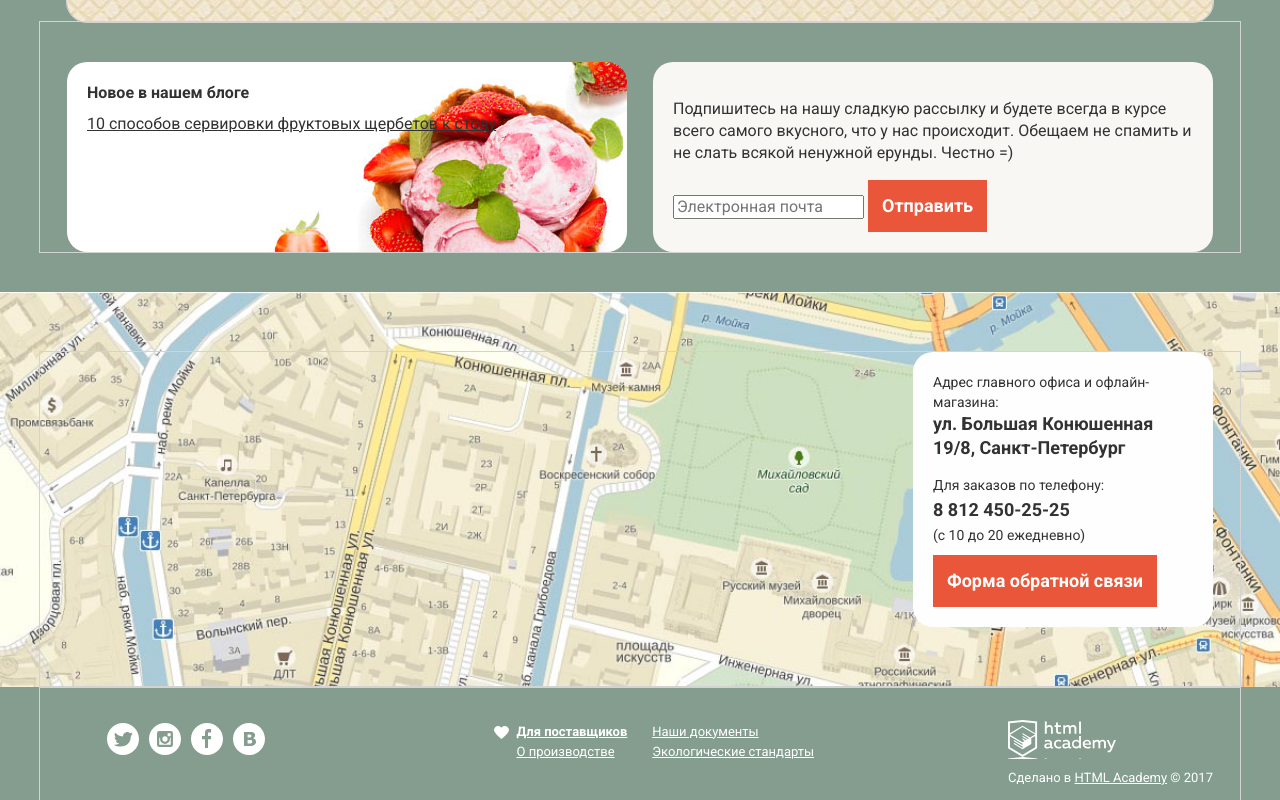
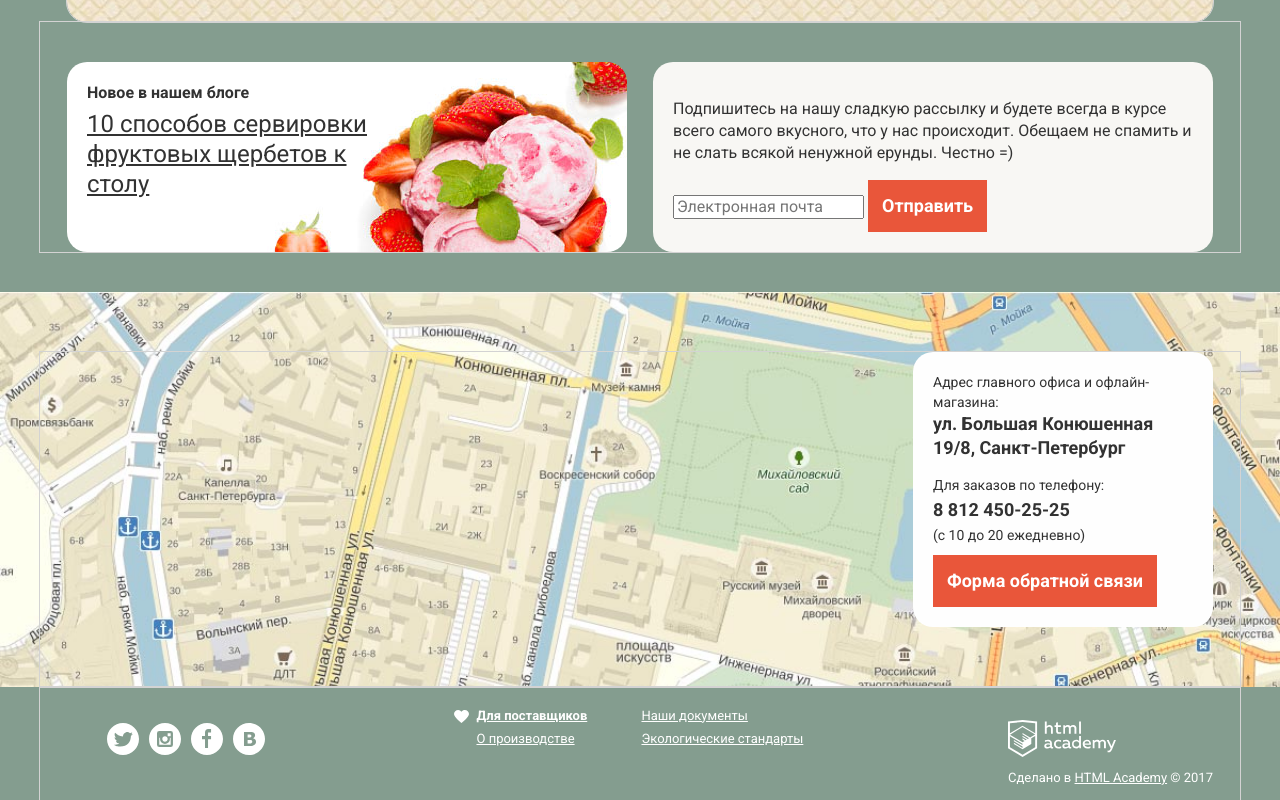
Before and after one commit to pavel-else/243899-gllacy, a plain HTML site: page index.html in a window 1280 px wide. Shown: the part 1720-2520 px from the top of the page. Drawn offline with Linux system fonts and the light colour scheme; files whose address does not match are found by name.

Commit message:
Разметка сетки макета. Устранение замечаний

```diff
--- a/css/main.css
+++ b/css/main.css
@@ -124,7 +124,7 @@ a:hover {
   display: none;
 }
 
-.wrap__bread-crumbs-and-contact-info {
+.bread-crumbs__wrapper {
   display: flex;
   justify-content: space-between;
   align-items: flex-end;
@@ -181,8 +181,6 @@ a:hover {
 
 /*SLIDER*/
 .slider {
-  z-index: 3;
-//  margin-top: -120px;
 }
 
 .slider__pages {
@@ -384,7 +382,7 @@ a:hover {
 
 
 /* NEW AND SUBSCRIPTION*/
-.wrap__news-and-subscription {
+.new-in-block__wrapper {
   display: flex;
   justify-content: space-between;
   padding-top: 40px;
@@ -408,12 +406,9 @@ a:hover {
 }
 
 .new-in-blog__link {
-<<<<<<< HEAD
+
   display: inline-block;
   width: 280px;
-=======
-  width: 50%;
->>>>>>> 9cd75ca85008af7cb667e5d13289cb15f525afcb
   font-size: 24px;
   line-height: 30px;
 
@@ -529,17 +524,27 @@ a:hover {
   list-style: none;
   display: flex;
   flex-wrap: wrap;
-  width: 340px;
+  margin: 0;
+  padding: 0;
+  width: 330px;
+  justify-content: space-between;
 }
 
+.sitelinks__items li {
+    flex-basis: 50%;
+}
 .sitelink__link {
-  display: flex;
+  display: block;
+  position: relative;
   font-size: 13px;
   line-height: 18px;
+  margin-bottom: 5px;
 }
 
 .sitelink__link::before {
   display: block;
+  position: absolute;
+  left: -25px;
   content: '';
   width: 20px;
   height: 20px;
@@ -564,6 +569,7 @@ a:hover {
   margin-bottom: 10px;
 
   background-image: url('../img/svg/logo-htmlacademy.svg');
+  background-repeat: no-repeat;
 }
 
 .footer-copyright {
--- a/index.html
+++ b/index.html
@@ -7,7 +7,7 @@
     <link href="css/normalize.css" rel="stylesheet">
     <link href="css/main.css" rel="stylesheet">
   </head>
-  <body class="page--main">
+  <body class="page page--main">
     <header class="main-header container tmp">
       <nav class="navigation">
         <div class="navigation__wrapper">
@@ -50,7 +50,7 @@
         </ul>
       </nav>
 
-      <div class="wrap__bread-crumbs-and-contact-info">
+      <div class="bread-crumbs__wrapper">
         <ul class="bread-crumbs">
           <li class="bread-crumbs__item"><a href="index.html">Главная</a></li>
           <li class="bread-crumbs__item"><a href="#">Каталог</a></li>
@@ -151,7 +151,7 @@
         </ul>
       </section>
 
-      <div class="wrap__news-and-subscription container tmp">
+      <div class="new-in-block__wrapper container tmp">
         <article class="new-in-blog">
           <h2 class="new-in-blog__caption">Новое в нашем блоге</h2>
           <a class="new-in-blog__link" href="#">10 способов сервировки фруктовых щербетов к столу</a>
@@ -200,14 +200,10 @@
 
       <div class="sitelinks">
         <ul class="sitelinks__items">
-          <div class="sitelinks__wrap">
-            <li><a class="sitelink__link sitelink__link--attention" href="#">Для поставщиков</a></li>
-            <li><a class="sitelink__link" href="#">О производстве</a></li>
-          </div>
-          <div class="sitelinks__wrap">
-            <li><a class="sitelink__link" href="#">Наши документы</a></li>
-            <li><a class="sitelink__link" href="#">Экологические стандарты</a></li>
-          </div>
+          <li><a class="sitelink__link sitelink__link--attention" href="#">Для поставщиков</a></li>
+          <li><a class="sitelink__link" href="#">Наши документы</a></li>
+          <li><a class="sitelink__link" href="#">О производстве</a></li>
+          <li><a class="sitelink__link" href="#">Экологические стандарты</a></li>
         </ul>
       </div>
 
```
Also changed, not shown: catalog.html (+6 -10 lines).
